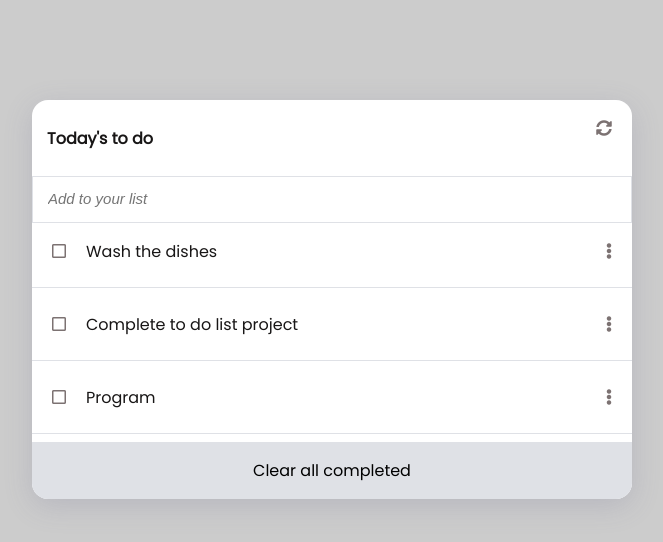
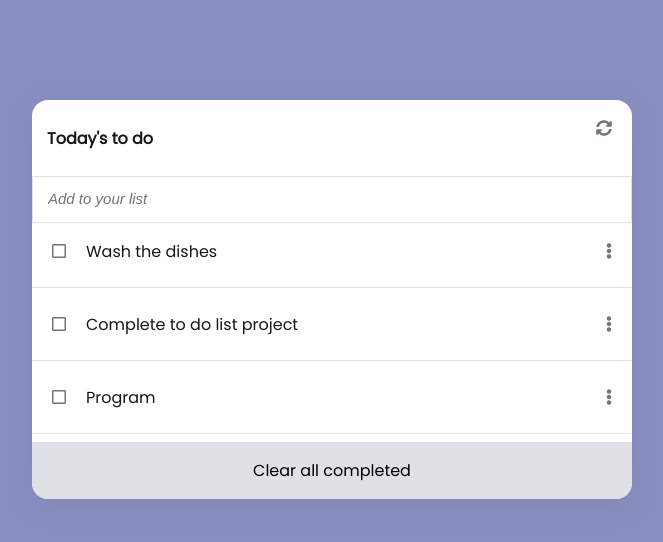
Before and after one commit to Gbengacode/todolist-app, a website built with webpack: page src/index.html in a window 1280 px wide. Shown: the whole page, without its empty margins (308-971 px from the left). Built offline with nearby package versions, Linux system fonts and the light colour scheme.

Commit message:
Add color

```diff
--- a/src/css/main.css
+++ b/src/css/main.css
@@ -3,7 +3,7 @@
 
 body {
   font-family: 'Poppins', sans-serif;
-  background: #ccc;
+  background: rgb(139, 143, 192);
   margin: 0;
   padding: 0;
 }
```
